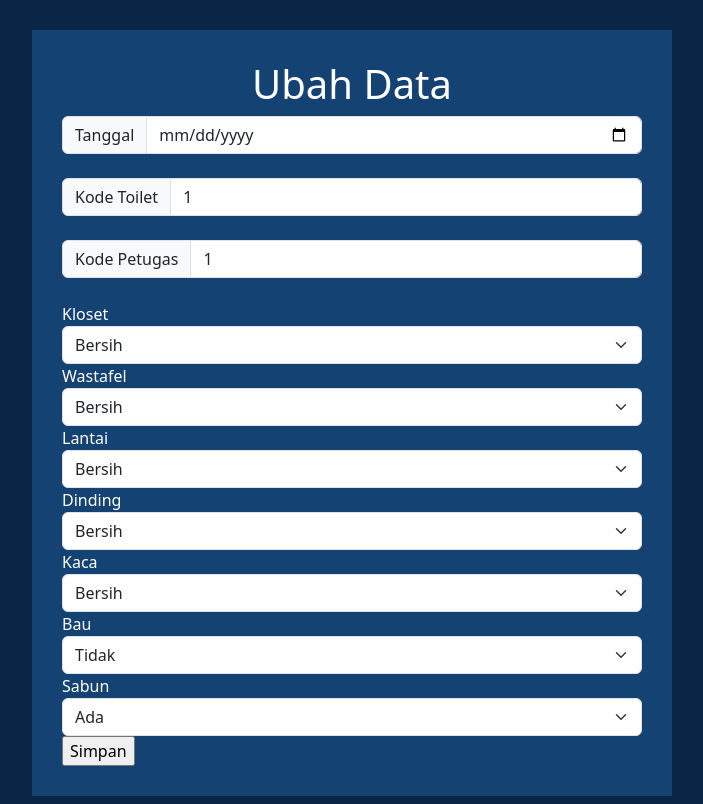
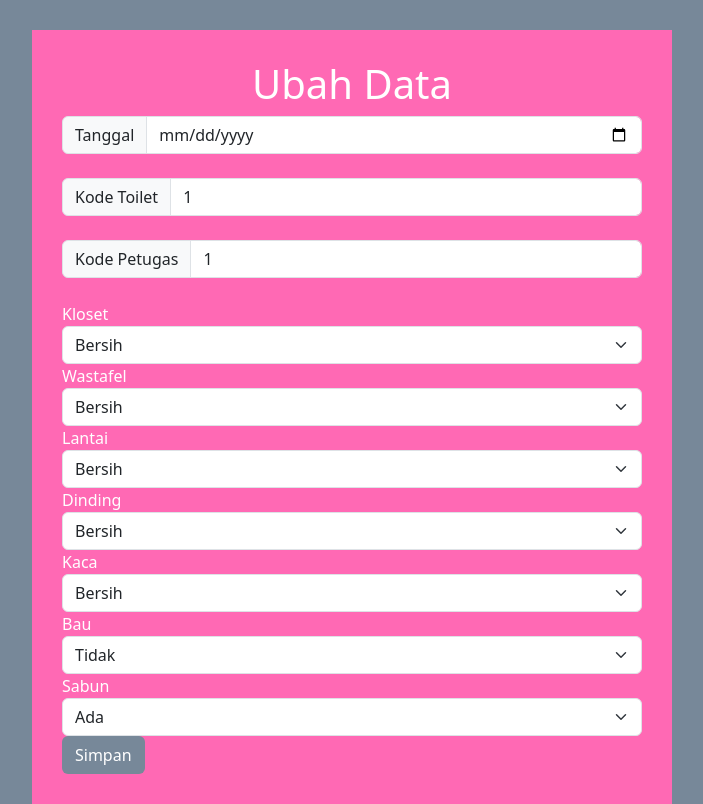
Before and after one commit to MuhammadReza1234/Project-Checklist-Toilet, a PHP site: page /ubah.php?id=1 in a window 1280 px wide. Shown: the whole page, without its empty margins (288-991 px from the left). Run offline with PHP 8.4, Linux system fonts and the light colour scheme; data comes from the database, SQL or seed files in the repository.

Commit message:
Update ubah.php

```diff
--- a/checklist/ubah.php
+++ b/checklist/ubah.php
@@ -45,8 +45,8 @@ if (isset($_POST['submit']))
     <link href="https://cdn.jsdelivr.net/npm/bootstrap@5.3.0-alpha1/dist/css/bootstrap.min.css" rel="stylesheet" integrity="sha384-GLhlTQ8iRABdZLl6O3oVMWSktQOp6b7In1Zl3/Jr59b6EGGoI1aFkw7cmDA6j6gD" crossorigin="anonymous">
 
 </head>
-<body style="margin-top: 30px; background-color: #0A2647;">
-    <div class="container" style="background-color: #144272; width: 50%; padding: 30px;">
+<body style="margin-top: 30px; background-color: #778899;">
+    <div class="container" style="background-color: #FF69B4; width: 50%; padding: 30px;">
         <h1 style="color: #FFFFFF; text-align: center;">Ubah Data</h1>
         <div class="main">
             <form method="post" action="ubah.php" enctype="multipart/form-data">
@@ -119,7 +119,7 @@ if (isset($_POST['submit']))
                 </div>
                 <div>
                 <input type="hidden" name="id" value="<?php echo $data['id'];?>">
-                <input class="tombol" type="submit" name="submit" value="Simpan"/>
+                 <input class= "btn" style="background-color: #778899; color: #FFFFFF;" type="submit" name="submit" value="Simpan">
                 </div>
             </form>
         </div>
```
